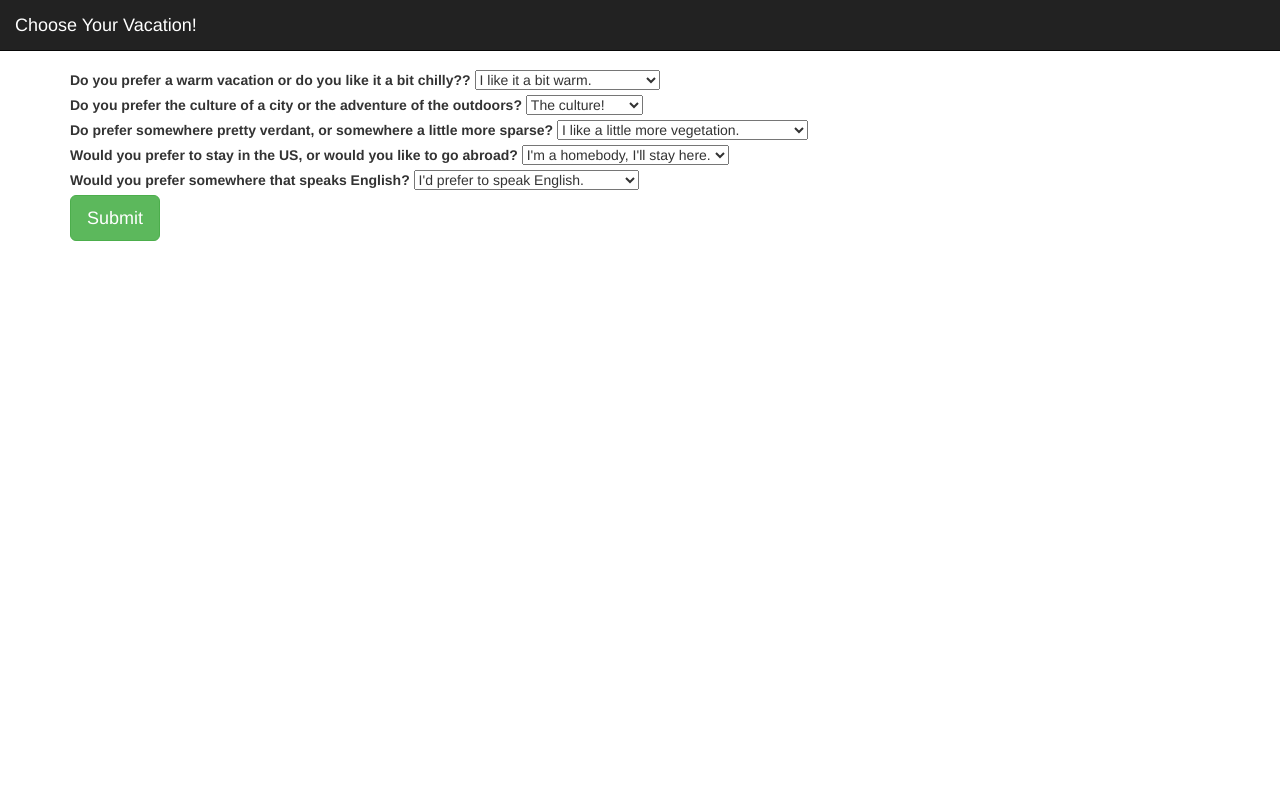
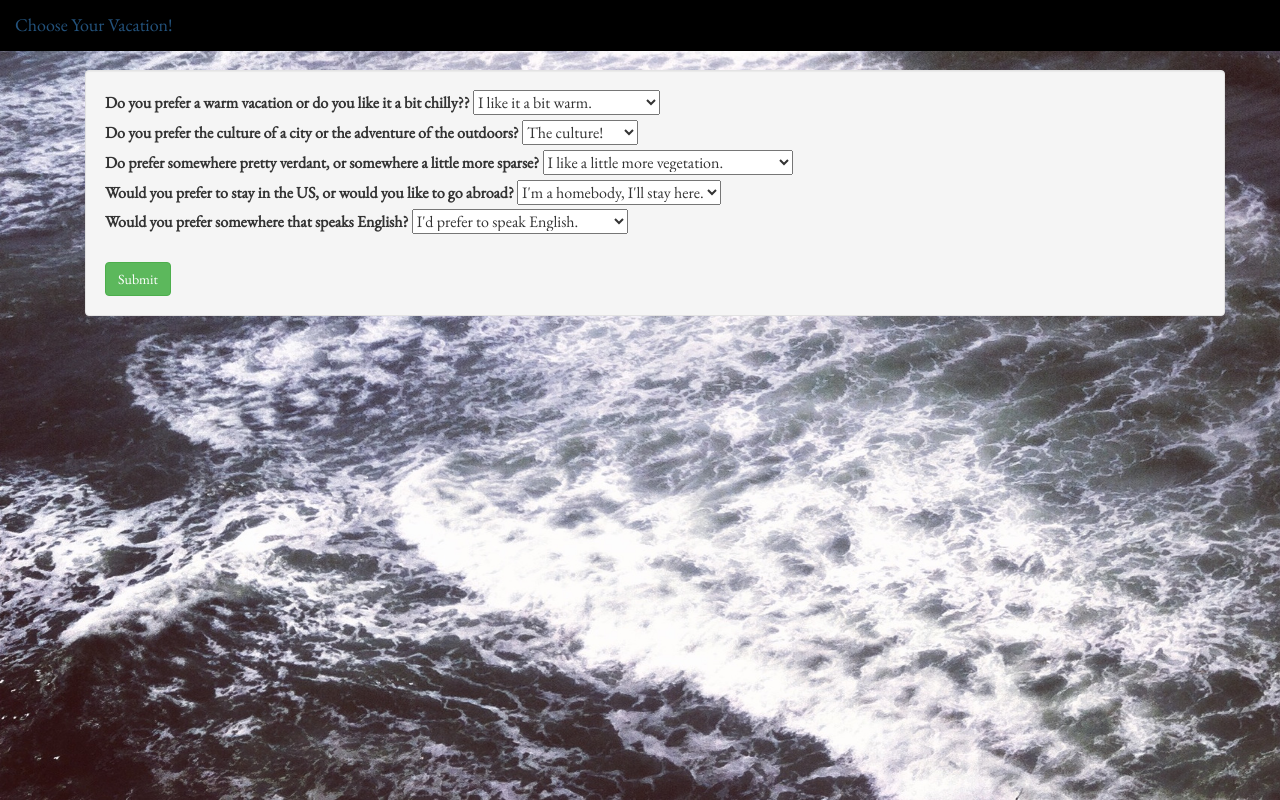
Before and after one commit to trevorelvey/vacation_suggester, a plain HTML site: page index.html in a window 1280 px wide. Drawn offline with nearby package versions, Linux system fonts and the light colour scheme.

Commit message:
add formatting

```diff
--- a/css/styles.css
+++ b/css/styles.css
@@ -1,5 +1,17 @@
 body {
-  padding-top: 70px;
+  background: url('../images/background.jpg');
+  background-size: 1440px 800px;
+  font-family: 'EB Garamond', serif;
+  font-size: 16px;
+  padding: 70px;
+}
+
+.navbar {
+  background-color: black;
+}
+
+.well {
+  background-color: ;
 }
 
 img {
--- a/index.html
+++ b/index.html
@@ -3,6 +3,7 @@
 
     <head>
       <link href="css/bootstrap.css" rel="stylesheet" type="text/css" media="all">
+      <link href='https://fonts.googleapis.com/css?family=EB+Garamond' rel='stylesheet' type='text/css'>
       <link href="css/styles.css" rel="stylesheet" type="text/css" media="all">
       <script src="js/jquery-1.12.0.js"></script>
       <script src="js/scripts.js"></script>
@@ -11,7 +12,7 @@
 
     <body>
       <!-- Navbar -->
-            <div class="navbar navbar-fixed-top navbar-inverse">
+            <div class="navbar navbar-fixed-top">
               <div class="container-fluid">
                 <div class="navbar-header">
                   <a class="navbar-brand text-muted" href=#>Choose Your Vacation!</a>
@@ -21,7 +22,7 @@
       <!-- End of Navbar -->
 
       <div class="container">
-
+        <div class="well">
           <!-- Form -->
           <form id="vacation">
 
@@ -71,13 +72,16 @@
             <!-- End Question -->
 
             <!-- Submit Button -->
-          <button type="submit" class="btn btn-lg btn-success">Submit</button>
+            <br>
+            <button type="submit" class="btn btn-md btn-success">Submit</button>
             <!-- End Button -->
 
           </form>
           <!-- End Form -->
+        </div>
 
         <!-- Result -->
+        <br>
         <div id="result">
           <p><span id="position"></span></p>
           <div class="row">
```
Also changed, not shown: images/background.jpg (added), images/headerbackground.jpg (added). Lines whose indentation alone changed are shown as unchanged.
